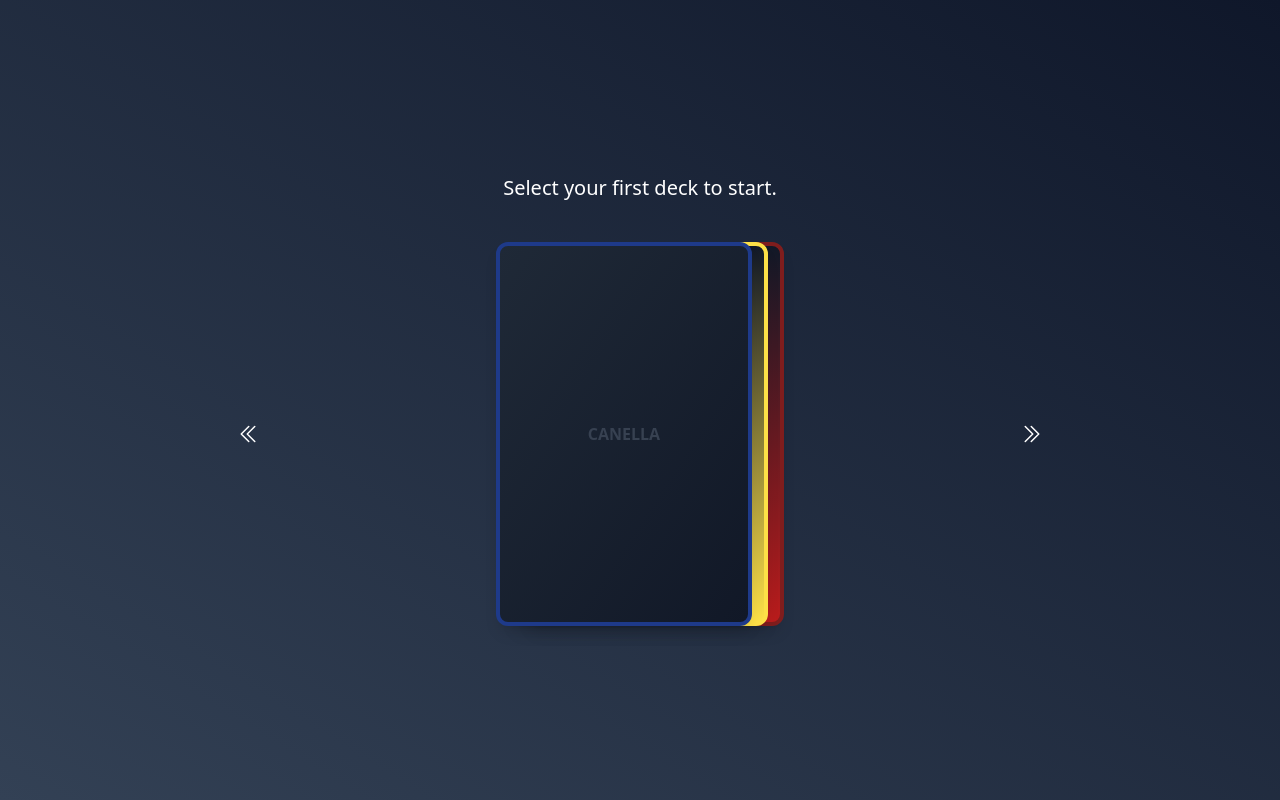
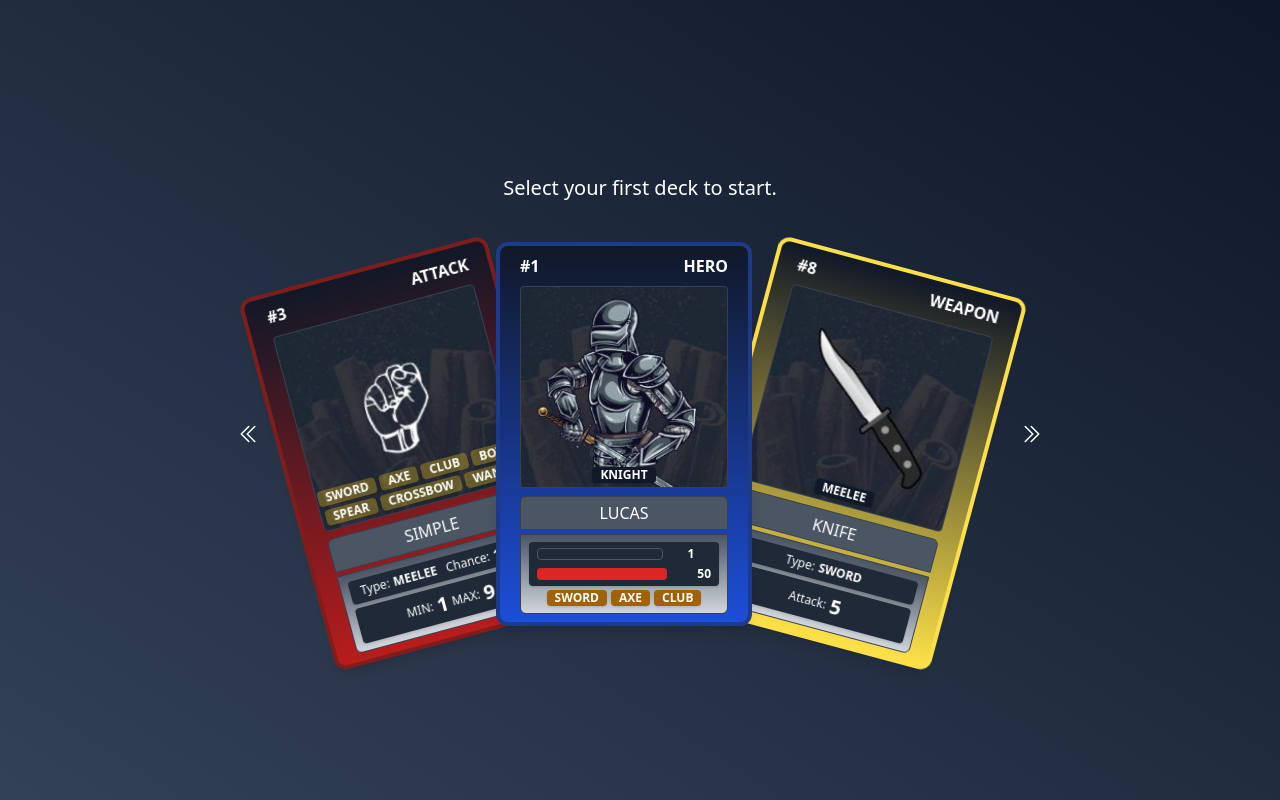
Before and after one commit to lluukinha/canella, a Vue app: page / in a window 1280 px wide. Both pictures are taken after a click on the button "new game". Built offline with nearby package versions, Linux system fonts and the light colour scheme.

Commit message:
remove some effects

```diff
--- a/src/components/ChoosingHero.vue
+++ b/src/components/ChoosingHero.vue
@@ -51,7 +51,6 @@ const selectCards = async (chosenCategory: any) => {
             <Card
               :card="knight.heroCard"
               class="hero-card transition-all z-30"
-              :canFlip="true"
             />
             <Card
               :card="knight.weaponCard"
@@ -70,7 +69,6 @@ const selectCards = async (chosenCategory: any) => {
             <Card
               :card="paladin.heroCard"
               class="hero-card transition-all z-30"
-              :canFlip="true"
             />
             <Card
               :card="paladin.weaponCard"
@@ -93,11 +91,11 @@ const selectCards = async (chosenCategory: any) => {
 </template>
 
 <style>
-.chosen-cards:hover > .weapon-card {
+.weapon-card {
   transform: translateX(220px) rotate(15deg) translateY(20px);
 }
 
-.chosen-cards:hover > .attack-card {
+.attack-card {
   transform: translateX(-250px) rotate(-15deg) translateY(20px);
 }
 </style>
--- a/src/components/Game.vue
+++ b/src/components/Game.vue
@@ -112,14 +112,12 @@ const wonBattle = async (data: IBattleData) => {
           </div>
         </div>
       </div>
-      <Transition name="slide" mode="out-in">
       <Hero v-if="current === MenuItems.Hero" />
       <BattleView
         v-else-if="current === MenuItems.Battle"
         @start-battle="startBattle"
       />
       <div v-else>o que é isso</div>
-      </Transition>
     </div>
   </Transition>
 </template>
```
Lines whose indentation alone changed are shown as unchanged.
